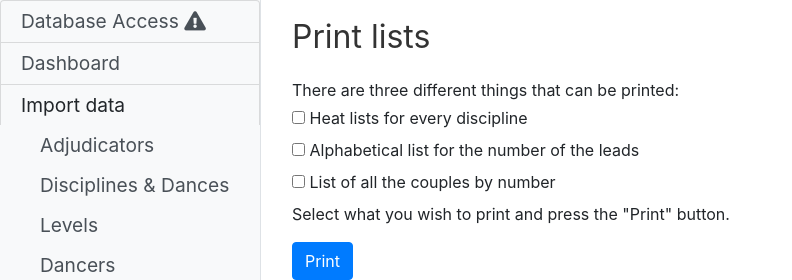
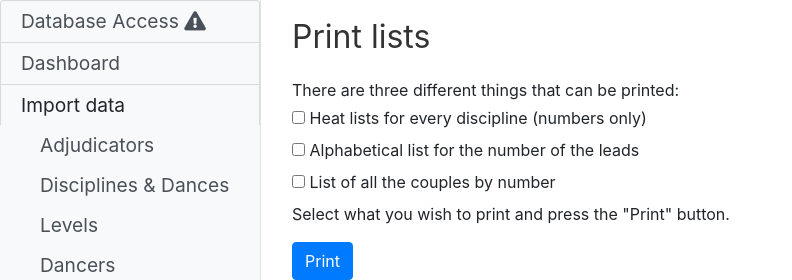
Before and after one commit to AlenAlic/GOOD, a Flask app: template GOOD/templates/grading/print_heat_lists.html in a window 1280 px wide. Shown: the part 56-336 px from the top of the page, without its empty margins (0-792 px from the left). Run offline with Flask 2, Linux system fonts and the light colour scheme; the template is opened without the code that fills it, so the values that code supplies are empty; some libraries are stand-ins or nearby versions.

Commit message:
text update

```diff
--- a/GOOD/templates/grading/print_heat_lists.html
+++ b/GOOD/templates/grading/print_heat_lists.html
@@ -22,7 +22,7 @@
             <div class="mb-1">There are three different things that can be printed:</div>
             <div>
                 <input onclick="printItem(this)" type="checkbox" id="heats-list" data-print-id="heats-list">
-                <label for="heats-list">Heat lists for every discipline</label>
+                <label for="heats-list">Heat lists for every discipline (numbers only)</label>
             </div>
             <div>
                 <input onclick="printItem(this)" type="checkbox" id="numbers-list" data-print-id="numbers-list">
```
